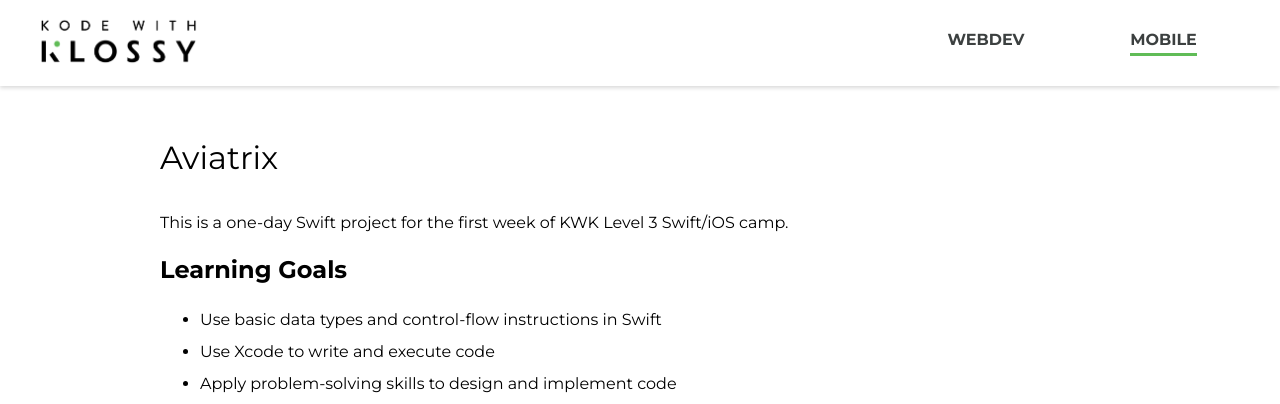
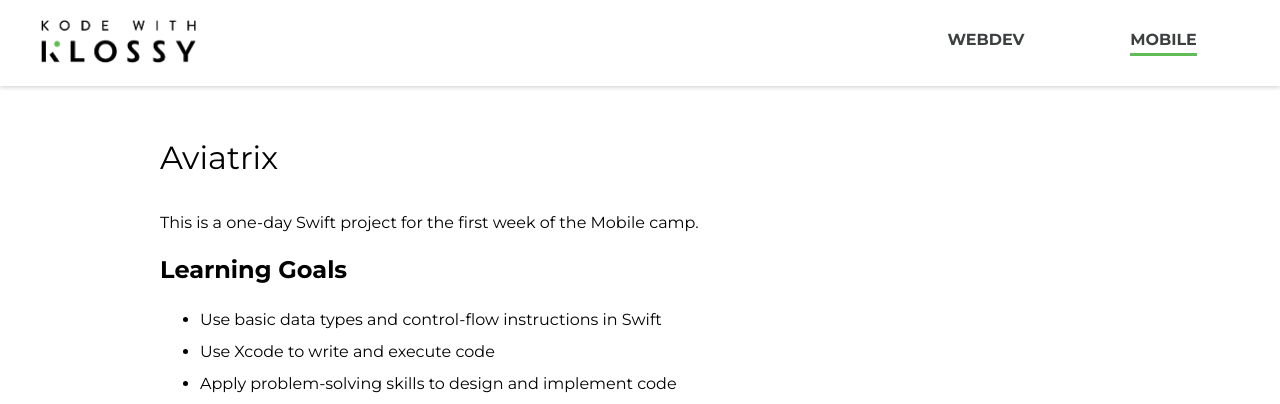
Before and after one commit to ameseee/kwk-curriculum-site, a Jekyll site: the page built from swift-ios/projects/aviatrix/index.md, in a window 1280 px wide. Shown: the top 404 px of the page. Built offline with Jekyll 4.4.1, drawn with Linux system fonts in a browser that asks for light colours; nearby versions of some CDN libraries.

Commit message:
Change intro for Aviatrix

```diff
--- a/swift-ios/projects/aviatrix/index.md
+++ b/swift-ios/projects/aviatrix/index.md
@@ -2,7 +2,7 @@
 title: Aviatrix
 ---
 
-This is a one-day Swift project for the first week of KWK Level 3 Swift/iOS camp.
+This is a one-day Swift project for the first week of the Mobile camp.
 
 ## Learning Goals
 
```
